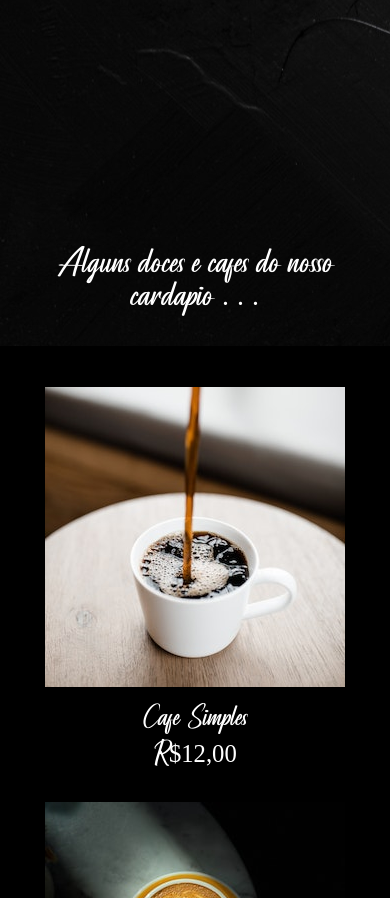
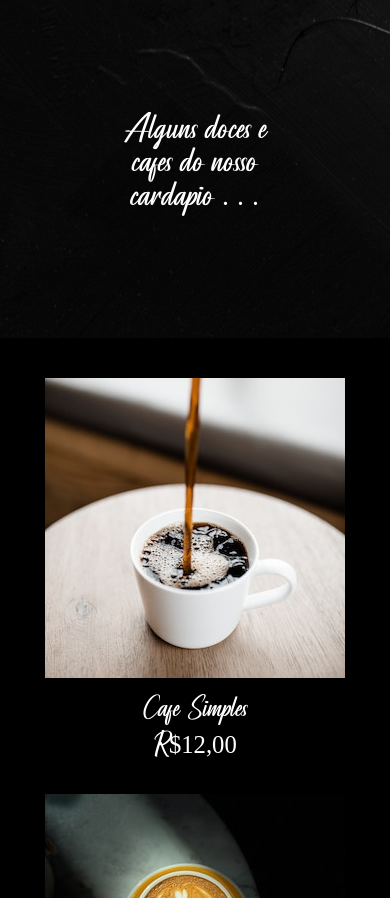
Before and after one commit to leanluizz/componentes-react-reutilizaveis-, a React (Create React App) app: page / in a window 390 px wide. Shown: the part 3440-4338 px from the top of the page. Built offline with nearby package versions, Linux system fonts and the light colour scheme.

Commit message:
test mobile client

```diff
--- a/src/components/Body/itens.jsx
+++ b/src/components/Body/itens.jsx
@@ -66,6 +66,7 @@ export default function Itens(
         fontFamily:font,
         color:ColorTitle,
         padding:"5%",
+        margin:100,
     }
     const [grid, setgrid] = useState({
         display: window.innerWidth <= 700 ? "flex" : "grid",
```
